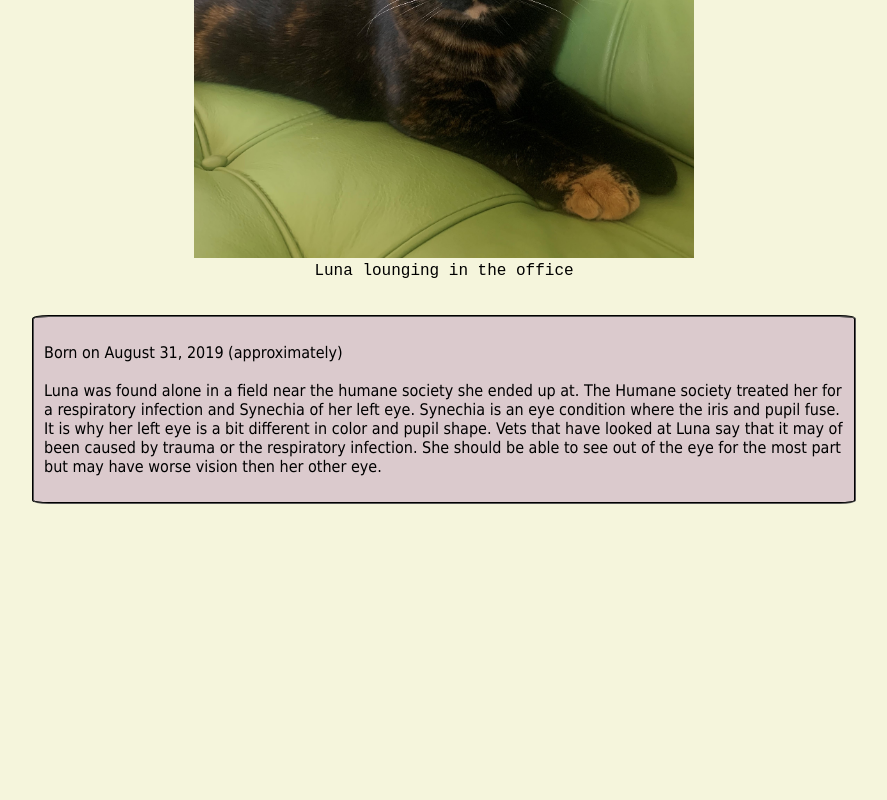
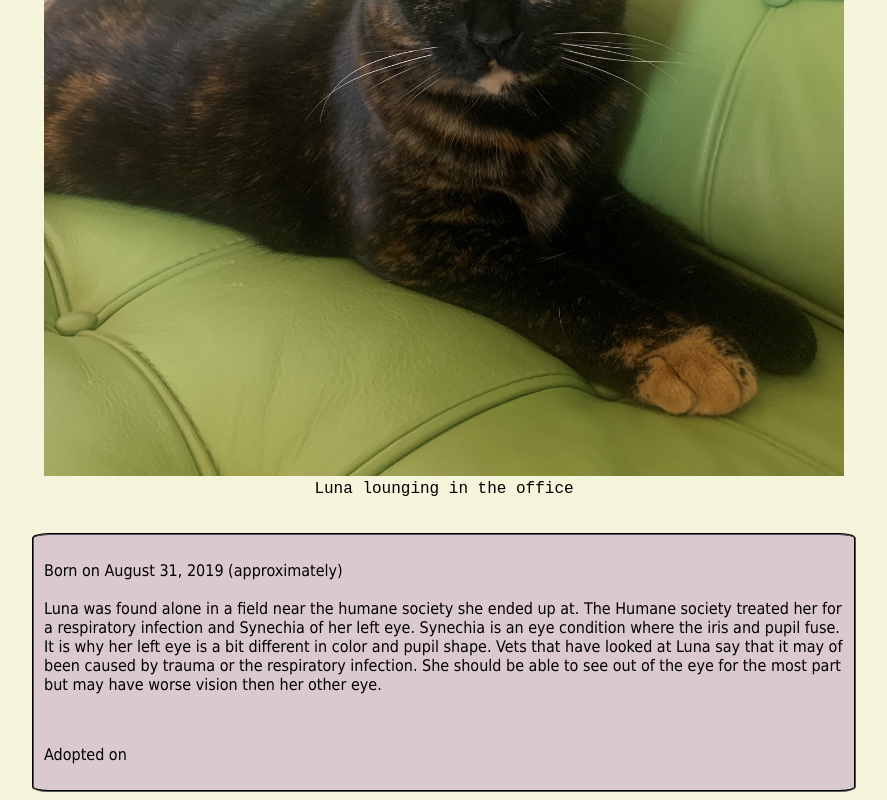
Before and after one commit to GageCorp/fcc_tribute_page, a plain HTML site: page index.html in a window 1280 px wide. Shown: the part 574-1374 px from the top of the page, without its empty margins (196-1083 px from the left). Before the commit the page ends 1086 px from the top, so only its background shows below. Drawn offline with Linux system fonts and the light colour scheme.

Commit message:
Adjusted info and title

```diff
--- a/index.html
+++ b/index.html
@@ -21,6 +21,8 @@
             <br>
             Luna was found alone in a field near the humane society she ended up at. The Humane society treated her for a respiratory infection and Synechia of her left eye. Synechia is an eye condition where the iris and pupil fuse. It is why her left eye is a bit different in color and pupil shape. Vets that have looked at Luna say that it may of been caused by trauma or the respiratory infection. She should be able to see out of the eye for the most part but may have worse vision then her other eye.
             </p>
+            <br>
+            <p>Adopted on</p>
         </div>
     </main>
 
--- a/style.css
+++ b/style.css
@@ -28,7 +28,7 @@
    grid-row: 1;
    text-align: center;
    font-family: Impact, Charcoal, sans-serif;
-   font-size: 2vw;
+
 }
 #img-div {
     grid-column: 1 / 4;
@@ -53,6 +53,13 @@ figure {
     grid-column: 1 /4;
     grid-row: 3;
     height: auto;
+    flex-direction: column;
     font-family: Tahoma, Geneva, sans-serif;
 
 }
+
+@media only screen and (min-width: 992px) {
+    img {
+        max-height: 100%;
+    }
+}
```
